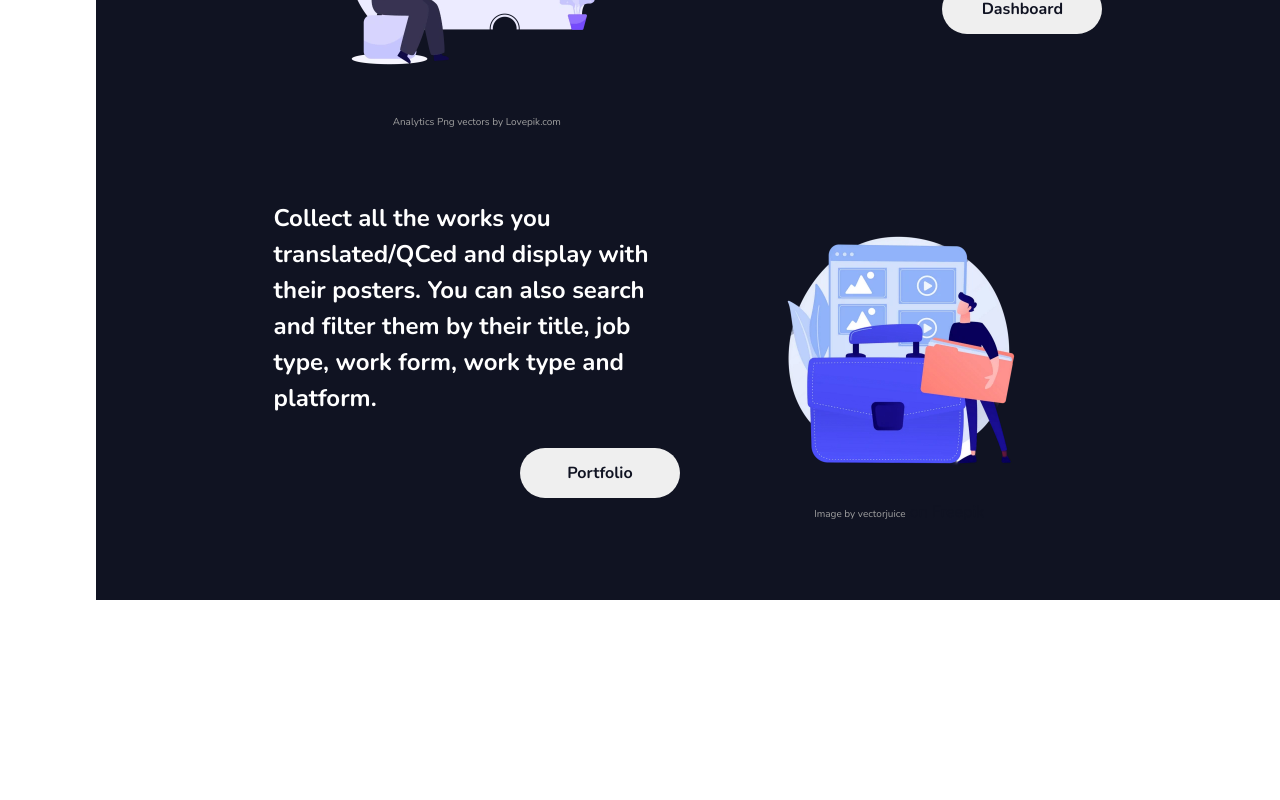
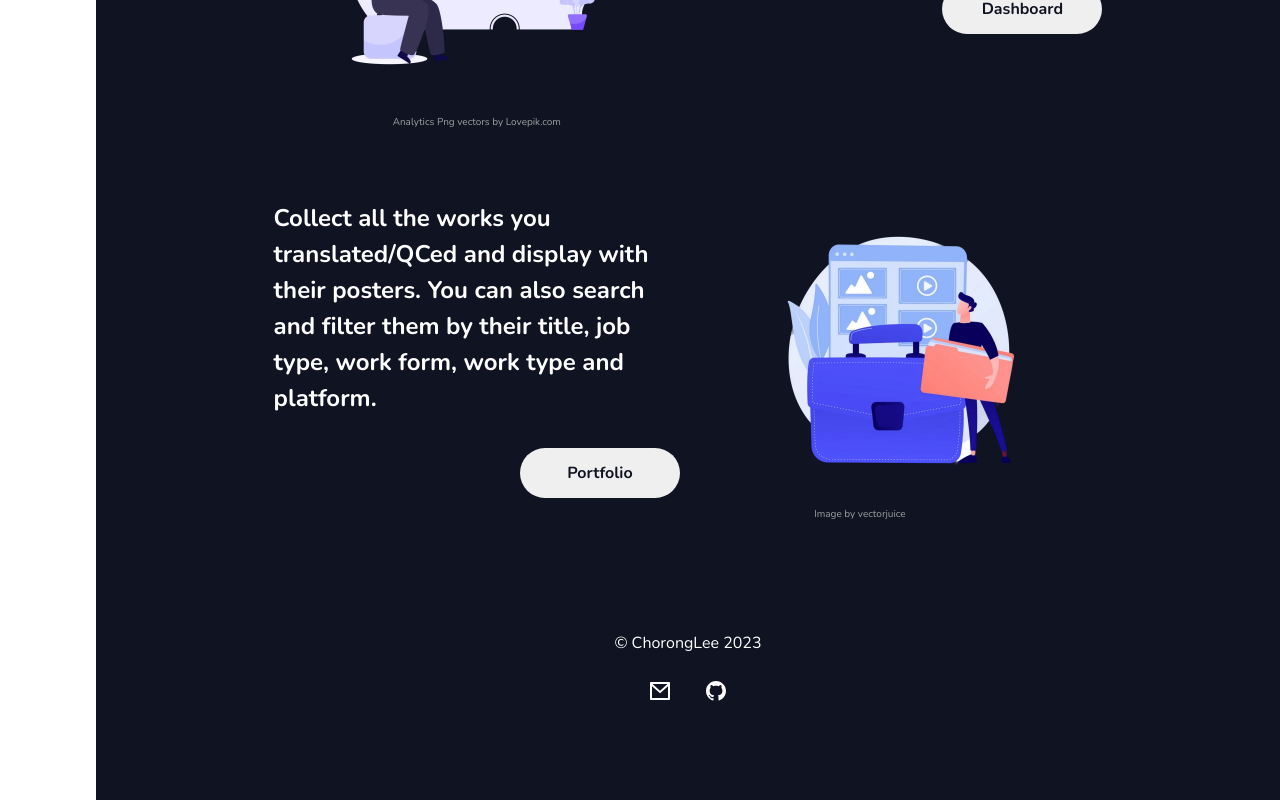
Before and after one commit to dev-rong/Trolio, a React (Create React App) app: page / in a window 1280 px wide. Shown: the part 480-1280 px from the top of the page. Before the commit the page ends 1080 px from the top, so only its background shows below. Built offline with nearby package versions, Linux system fonts and the light colour scheme; no server answers; what chartjs-plugin-datalabels would draw is missing.

Commit message:
design:added Footer

```diff
--- a/src/App.js
+++ b/src/App.js
@@ -6,8 +6,11 @@ import DashboardFillIcon from './Icons/DashboardFillIcon';
 import PortfolioIcon from './Icons/PortfolioIcon';
 import PortfolioFillIcon from './Icons/PortfolioFillIcon';
 import PortfolioPage from './components/portfolio/PortfolioPage';
+import MailIcon from './Icons/MailIcon';
+import GithubIcon from './Icons/GithubIcon';
 import {
   Container,
+  Footer,
   Header,
   IconContainer,
   Main,
@@ -160,6 +163,18 @@ function App() {
             </Routes>
           </Suspense>
         </Main>
+        <Footer>
+          <p>© ChorongLee 2023</p>
+          <br />
+          <address>
+            <a href="mailto:dev.ronggg@gmail.com">
+              <MailIcon size={24} color={'#FFFFFF'} />
+            </a>
+            <a href="https://github.com/dev-rong/trolio">
+              <GithubIcon size={24} color={'#FFFFFF'} />
+            </a>
+          </address>
+        </Footer>
       </Container>
       <Navigation showNav={showNav}>
         <IconContainer>
--- /dev/null
+++ b/src/Icons/GithubIcon.tsx
@@ -0,0 +1,21 @@
+interface IconProps {
+  size: number;
+  color?: string;
+}
+
+const GithubIcon = ({ size, color }: IconProps) => (
+  <svg
+    xmlns="http://www.w3.org/2000/svg"
+    viewBox="0 0 24 24"
+    width={size}
+    height={size}
+    fill={color}
+  >
+    <path fill="none" d="M0 0h24v24H0z" />
+    <path
+      d="M12.001 2C6.47598 2 2.00098 6.475 2.00098 12C2.00098 16.425 4.86348 20.1625 8.83848 21.4875C9.33848 21.575 9.52598 21.275 9.52598 21.0125C9.52598 20.775 9.51348 19.9875 9.51348 19.15C7.00098 19.6125 6.35098 18.5375 6.15098 17.975C6.03848 17.6875 5.55098 16.8 5.12598 16.5625C4.77598 16.375 4.27598 15.9125 5.11348 15.9C5.90098 15.8875 6.46348 16.625 6.65098 16.925C7.55098 18.4375 8.98848 18.0125 9.56348 17.75C9.65098 17.1 9.91348 16.6625 10.201 16.4125C7.97598 16.1625 5.65098 15.3 5.65098 11.475C5.65098 10.3875 6.03848 9.4875 6.67598 8.7875C6.57598 8.5375 6.22598 7.5125 6.77598 6.1375C6.77598 6.1375 7.61348 5.875 9.52598 7.1625C10.326 6.9375 11.176 6.825 12.026 6.825C12.876 6.825 13.726 6.9375 14.526 7.1625C16.4385 5.8625 17.276 6.1375 17.276 6.1375C17.826 7.5125 17.476 8.5375 17.376 8.7875C18.0135 9.4875 18.401 10.375 18.401 11.475C18.401 15.3125 16.0635 16.1625 13.8385 16.4125C14.201 16.725 14.5135 17.325 14.5135 18.2625C14.5135 19.6 14.501 20.675 14.501 21.0125C14.501 21.275 14.6885 21.5875 15.1885 21.4875C19.259 20.1133 21.9999 16.2963 22.001 12C22.001 6.475 17.526 2 12.001 2Z"
+      fill="rgba(255,255,255,1)"
+    />
+  </svg>
+);
+export default GithubIcon;
--- /dev/null
+++ b/src/Icons/MailIcon.tsx
@@ -0,0 +1,21 @@
+interface IconProps {
+  size: number;
+  color?: string;
+}
+
+const MailIcon = ({ size, color }: IconProps) => (
+  <svg
+    xmlns="http://www.w3.org/2000/svg"
+    viewBox="0 0 24 24"
+    width={size}
+    height={size}
+    fill={color}
+  >
+    <path fill="none" d="M0 0h24v24H0z" />
+    <path
+      d="M3 3H21C21.5523 3 22 3.44772 22 4V20C22 20.5523 21.5523 21 21 21H3C2.44772 21 2 20.5523 2 20V4C2 3.44772 2.44772 3 3 3ZM20 7.23792L12.0718 14.338L4 7.21594V19H20V7.23792ZM4.51146 5L12.0619 11.662L19.501 5H4.51146Z"
+      fill="rgba(255,255,255,1)"
+    />
+  </svg>
+);
+export default MailIcon;
--- a/src/components/styles/AppStyle.js
+++ b/src/components/styles/AppStyle.js
@@ -71,7 +71,7 @@ export const Main = styled.main`
   width: 100%;
   max-width: 1300px;
   min-height: 100vh;
-  margin: 0 auto 0;
+  margin: 0 auto 100px;
 `;
 export const IconContainer = styled.ul`
   margin-block: 1.5rem;
@@ -98,3 +98,14 @@ export const IconContainer = styled.ul`
     transform: scale(1.5);
   }
 `;
+export const Footer = styled.footer`
+  background-color: ${theme.colors.primary};
+  color: ${theme.colors.white};
+  width: 100%;
+  height: 100px;
+  ${common.flexCenter};
+  flex-direction: column;
+  a:first-of-type {
+    margin-right: 2rem;
+  }
+`;
```
